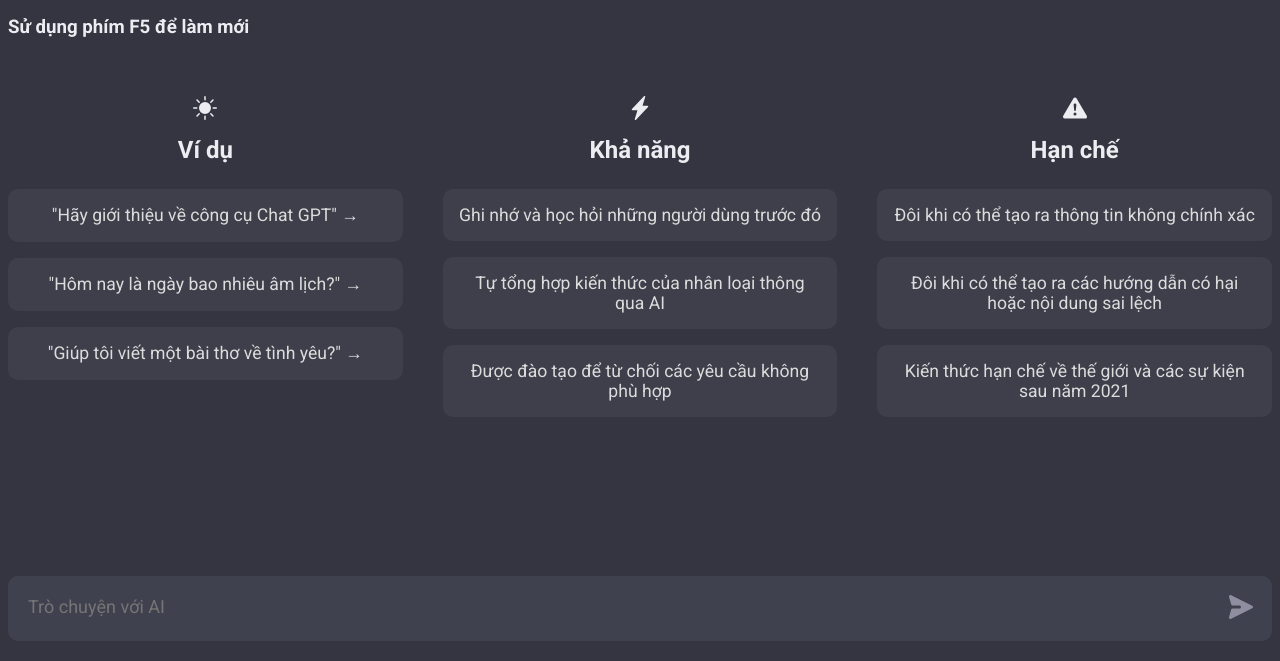
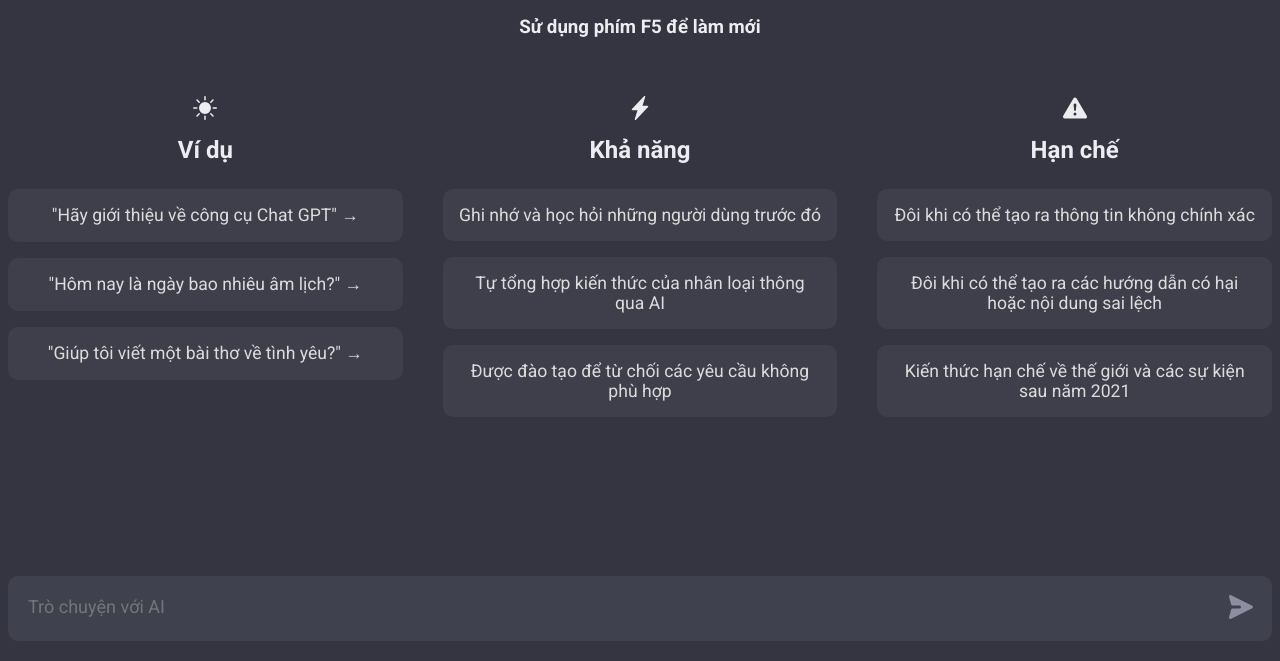
Before and after one commit to dinhtrongdatdev/chatgpt, a website built with Vite: page client/index.html in a window 1280 px wide. Shown: the part 139-800 px from the top of the page. Built offline with nearby package versions, Linux system fonts and the light colour scheme.

Commit message:
Update index.html

```diff
--- a/client/index.html
+++ b/client/index.html
@@ -18,7 +18,7 @@
     <div class="hero">
       <h1>Chat với AI - BotNhanh.com</h1>
       </br>
-    <h3> Sử dụng phím F5 để làm mới </h3>
+    <center><h3> Sử dụng phím F5 để làm mới </h3><center>
       <div class="col-3">
         <div class="card">
           <h2>
```
